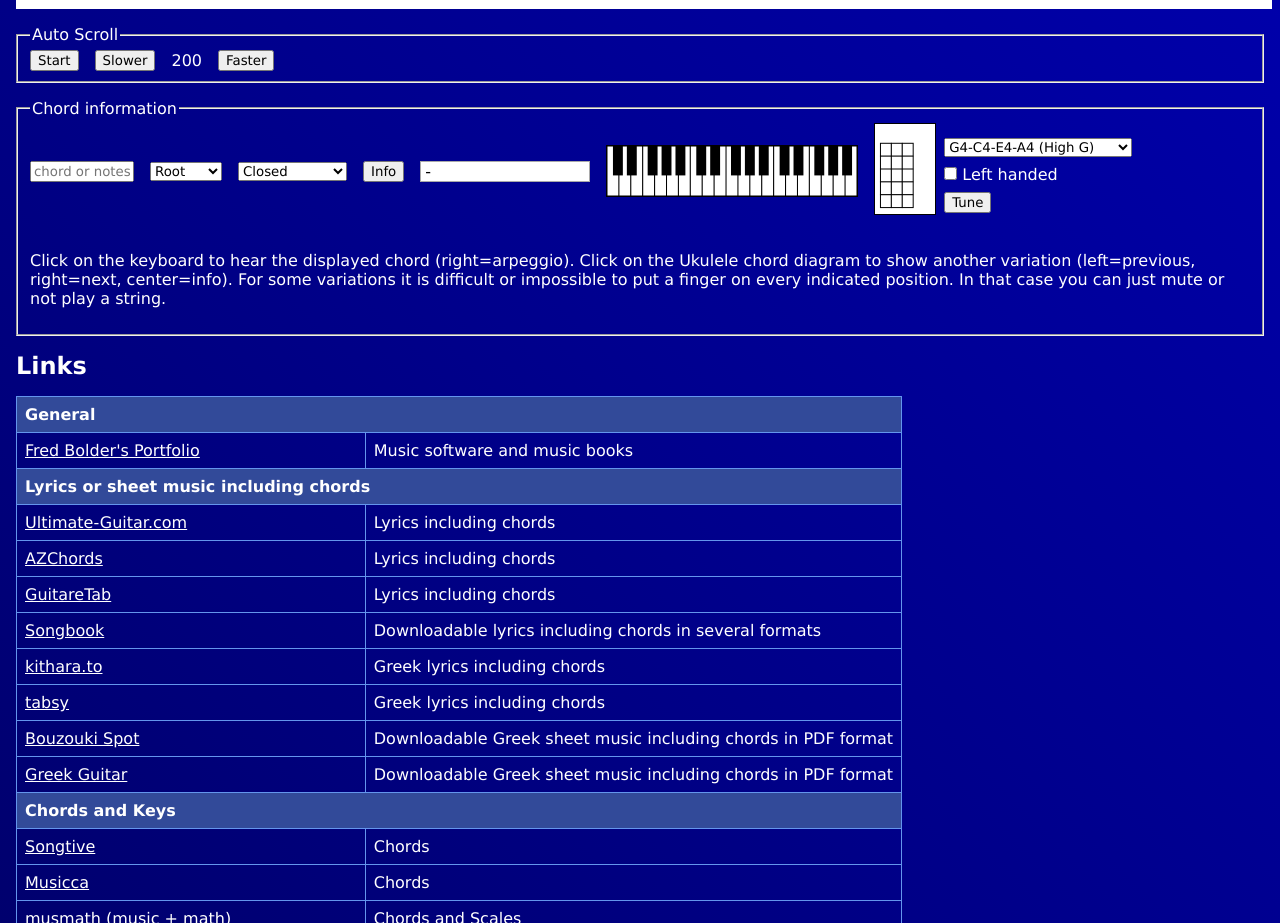
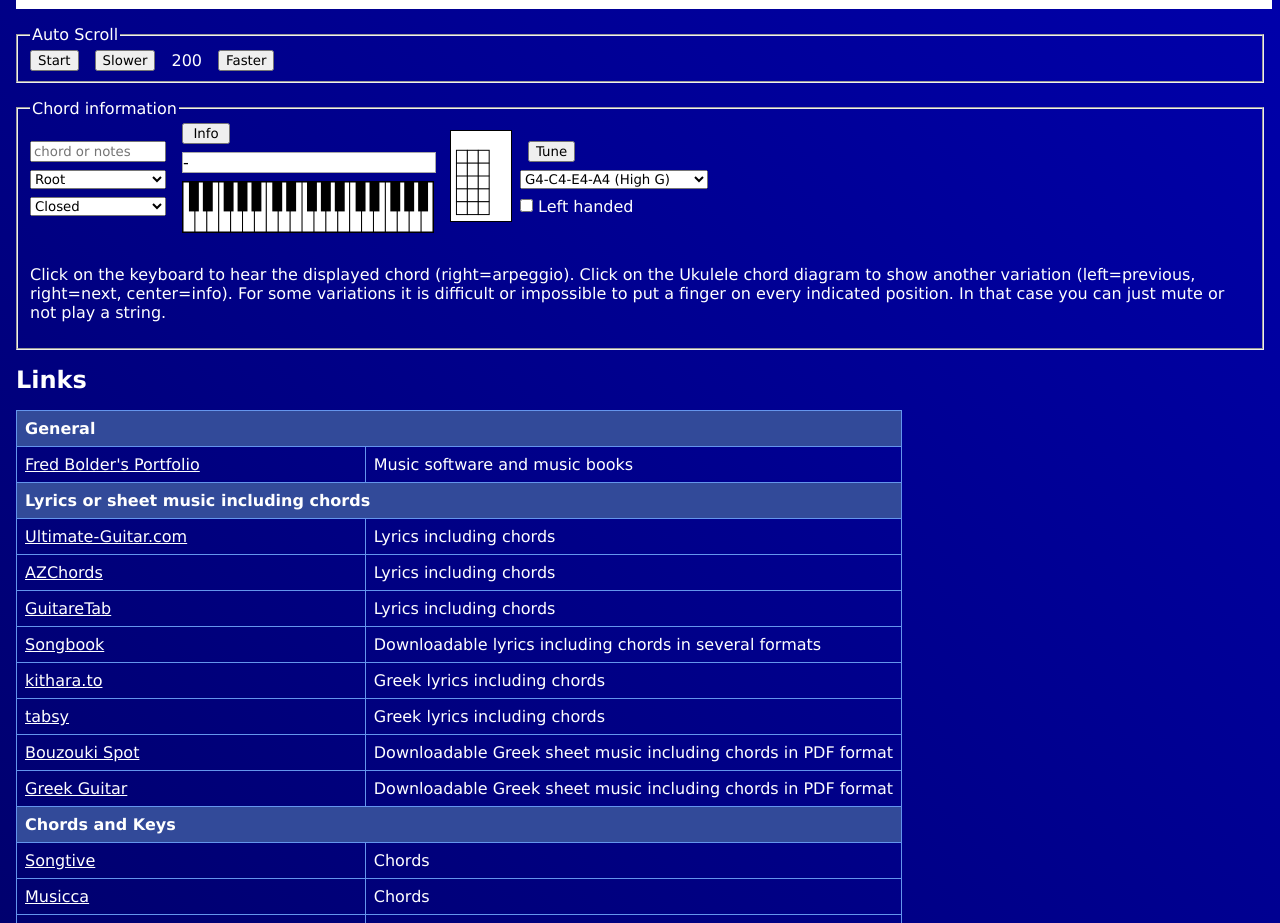
Before and after one commit to FredBolder/transpose, a website: page index.html in a window 1280 px wide. Shown: the part 820-1743 px from the top of the page. Drawn offline with Linux system fonts and the light colour scheme; no server answers.

Commit message:
chord info improved

```diff
--- a/index.html
+++ b/index.html
@@ -247,6 +247,7 @@
         </fieldset>
         <fieldset>
           <legend>Chord information</legend>
+          <div class="verticalGroup">
             <input id="inputChordInfo" class="input-chord-info" type="text" spellcheck="false"
               placeholder="chord or notes" />
             <select name="position" id="position">
@@ -262,15 +263,21 @@
               <option value="DROP1AND3">Drop 1 and 3</option>
               <option value="DROP2AND4">Drop 2 and 4</option>
             </select>
+          </div>
+          <div class="verticalGroup">
             <button id="btChordInfo">Info</button>
             <div id="outputChordInfo" class="output-chord-info">-</div>
             <canvas class="keyboard" id="keyboard"></canvas>
+          </div>
           <div id="ukuleleGroup">
             <div>
               <canvas id="ukulele"></canvas>
             </div>
             <div id="ukuleleSettings">
+              <div id="ukuleleVariationGroup">
                 <div id="ukuleleVariation"></div>
+                <button id="btTuneUkulele">Tune</button>
+              </div>
               <select name="ukuleleTuning" id="ukuleleTuning">
                 <option value="G4-C4-E4-A4" selected="selected">G4-C4-E4-A4 (High G)</option>
                 <option value="G3-C4-E4-A4">G3-C4-E4-A4 (Low G)</option>
@@ -283,13 +290,13 @@
                 <input type="checkbox" id="ukuleleLeftHanded" name="ukuleleLeftHanded" value="ukuleleLeftHanded" />
                 <label for="ukuleleLeftHanded">Left handed</label>
               </div>
-              <button id="btTuneUkulele">Tune</button>
             </div>
           </div>
           <p>
             Click on the keyboard to hear the displayed chord (right=arpeggio). Click on the Ukulele chord diagram
             to show another variation (left=previous, right=next, center=info). For some variations it is difficult
-            or impossible to put a finger on every indicated position. In that case you can just mute or not play a string.
+            or impossible to put a finger on every indicated position. In that case you can just mute or not play a
+            string.
           </p>
         </fieldset>
       </div>
--- a/main.css
+++ b/main.css
@@ -130,19 +130,29 @@ fieldset {
   column-gap: 1rem;
 }
 
+.verticalGroup {
+  display: grid;
+  flex-direction: column;
+  row-gap: 0.5rem;
+  justify-content: flex-start;
+  align-items: center;
+  align-content: flex-start;
+}
+
 .input-chord-info {
-  width: 6rem;
+  width: 8rem;
+}
+
+#btChordInfo {
+  width: 3rem;
 }
 
 .output-chord-info {
-  display: inline-block;
   width: fit-content;
-  min-width: 10rem;
+  min-width: 100%;
   background-color: white;
   color: black;
   border: 1px solid darkgray;
-  padding-left: 0.25rem;
-  padding-right: 0.25rem;
 }
 
 .keyboard {
@@ -160,7 +170,16 @@ fieldset {
   justify-content: flex-start;
   align-items: center;
   align-content: flex-start;
-  row-gap: 0.5rem;
+  column-gap: 0.5rem;
+}
+
+#ukuleleVariationGroup {
+  display: flex;
+  flex-direction: row;
+  flex-wrap: nowrap;
+  justify-content: flex-start;
+  align-items: center;
+  align-content: flex-start;
   column-gap: 0.5rem;
 }
 
--- a/modules/script.js
+++ b/modules/script.js
@@ -673,7 +673,12 @@ function drawUkulele(idx, notes, variation, info) {
     }
     if (info) {
       let note = 0;
-      const notes = ["C", "C#", "D", "D#", "E", "F", "F#", "G", "G#", "A", "A#", "B"];
+      let notes;
+      if (document.getElementById("useSharps").checked) {
+        notes = ["C", "C#", "D", "D#", "E", "F", "F#", "G", "G#", "A", "A#", "B"];
+      } else {
+        notes = ["C", "Db", "D", "Eb", "E", "F", "Gb", "G", "Ab", "A", "Bb", "B"];
+      }
       infoStr = "Notes: "
       for (let i = 0; i < snares.length; i++) {
         note = (snares[i].note + snares[i].fret) % 12;
@@ -1309,6 +1314,8 @@ function chordInfoClicked() {
     if (info === "") {
       info = "No info available for this chord yet";
       drawKeyboard(0, []);
+      Glob.ukuleleFrets = [];
+      Glob.ukuleleVariation = 0;
       drawUkulele(0, [], false, false);
     } else {
       drawKeyboard(idx, chordNotes);
```
Lines whose indentation alone changed are shown as unchanged.
